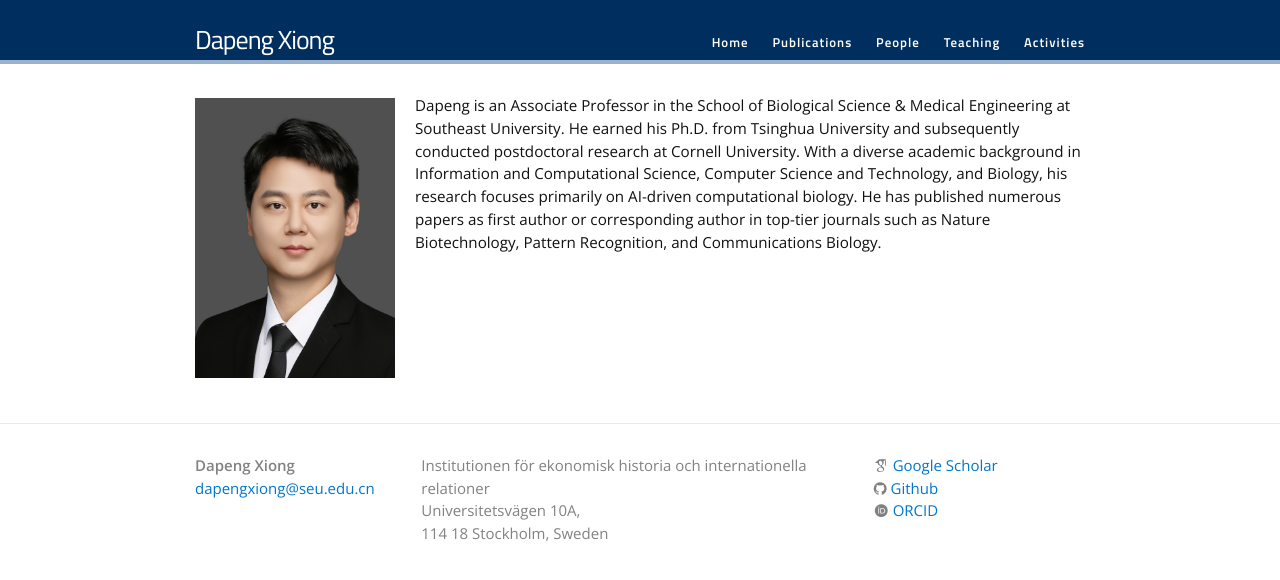
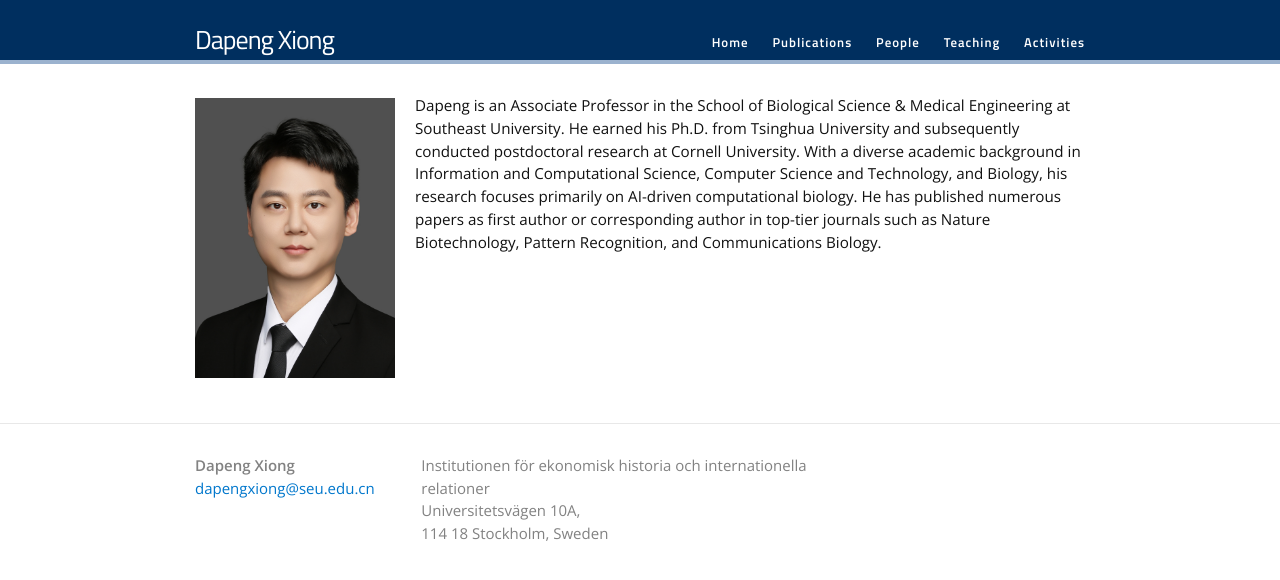
Before and after one commit to dapeng-xiong/dapeng-xiong.github.io, a Jekyll site: the page built from index.html, in a window 1280 px wide. Shown: the top 580 px of the page. Built offline with Jekyll 4.4.1, drawn with Linux system fonts in a browser that asks for light colours; nearby versions of some CDN libraries; some web fonts are replaced; some of the changed lines change nothing that is shown.

Commit message:
Update _config.yml

```diff
--- a/_config.yml
+++ b/_config.yml
@@ -8,9 +8,9 @@ description: > # this means to ignore newlines until "baseurl:"
 baseurl: "" # the subpath of your site, e.g. /blog/
 url: "http://svmiller.com" # the base hostname & protocol for your site
 twitter_username: stevenvmiller
-github_username:  svmiller
-orcid_id: 0000-0003-4072-6263
-google_scholar_id: BNr-fb8AAAAJ
+#github_username:  svmiller
+#orcid_id: 0000-0003-4072-6263
+#google_scholar_id: BNr-fb8AAAAJ
 
 # Build settings
 markdown: kramdown
```
